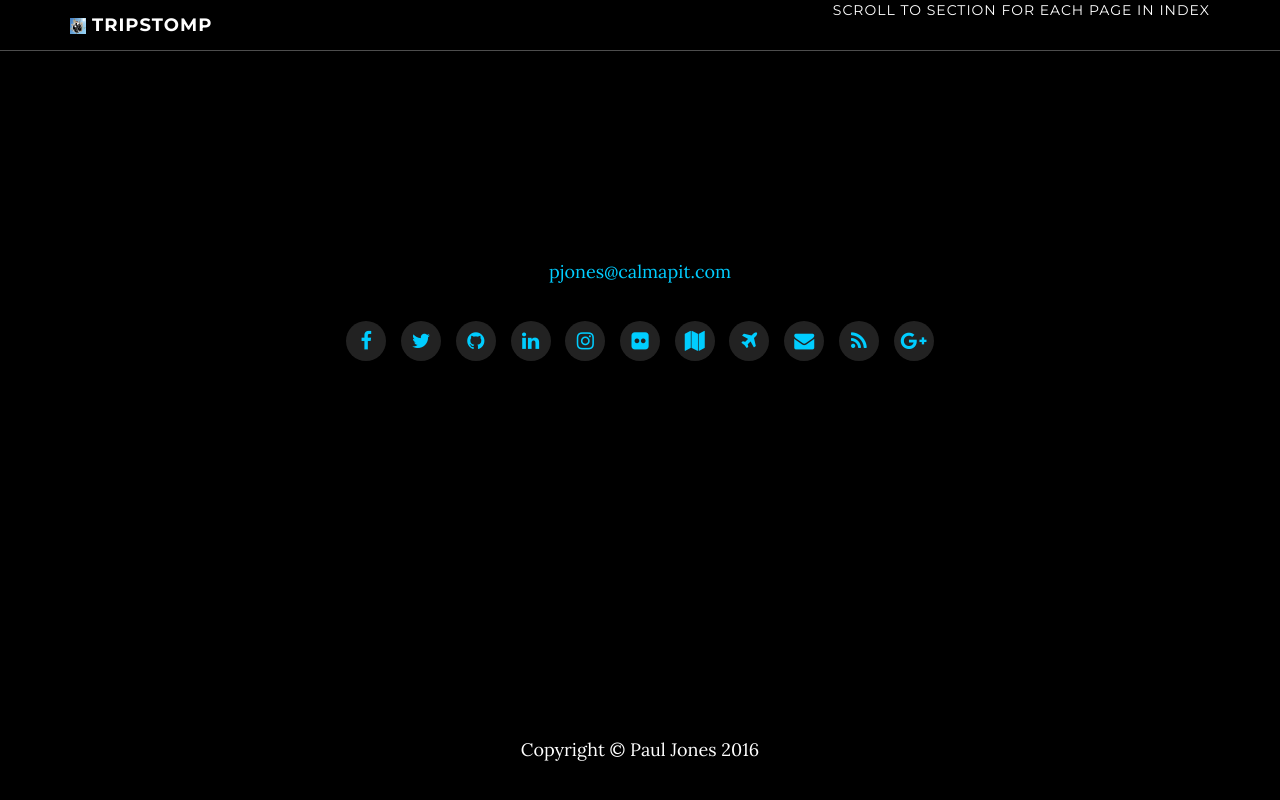
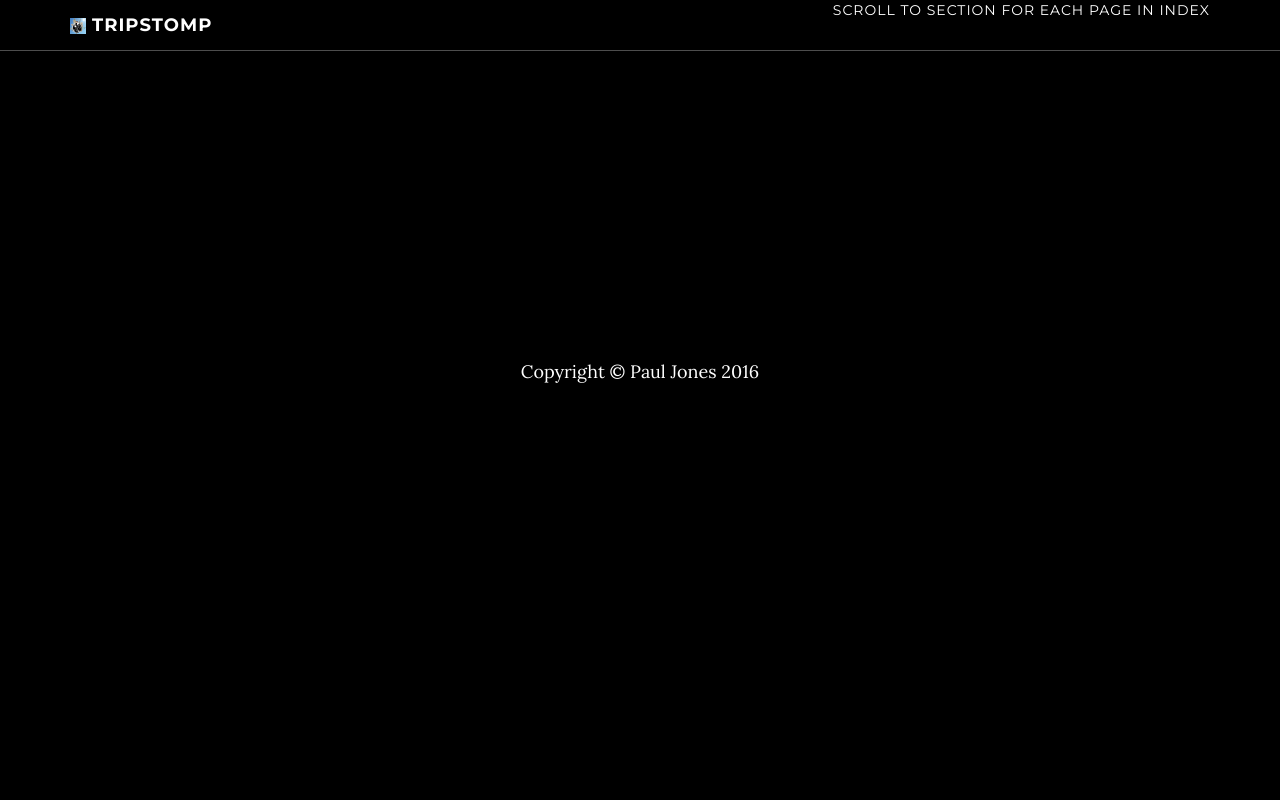
Before and after one commit to shmiko/shmiko.github.io, a Jekyll site: the page built from index.html, in a window 1280 px wide and 900 px high, scrolled down 7937 px. Shown: the top 800 px of the window. Built offline with Jekyll 4.4.1, drawn with Linux system fonts in a browser that asks for light colours; nearby versions of some CDN libraries; comment, search, counter and statistics services are not loaded; after the commit the page ends 8546 px from its top, so only the background shows below that.

Commit message:
travel fix map

```diff
--- a/_includes/map.html
+++ b/_includes/map.html
@@ -1,40 +1,3 @@
 
-
-<!-- Contact Start -->
-
-<section id="{{ page.section-type }}" class="container content-section text-center">
-  <div class="row">
-    <div class="col-md-10 col-md-offset-1 text-center">
-
-      {{ page.content | markdownify }}
-
-      {% if site.email %}
-        {% if site.email contains '@' %}
-          {% assign newemail = site.email | split: '@' %}
-            <p class="text-center">
-            <script>
-              function join_at_email(user, domain){
-              return (user && domain)?(user + "@" + domain):"";
-              }
-              document.write('<a href="mailto:'
-              + join_at_email( "{{ newemail[0] }}", "{{ newemail[1] }}" )
-              + '">'
-              + join_at_email( "{{ newemail[0] }}", "{{ newemail[1] }}" )
-              + '</a>'
-              );
-              </script>
-            </p>
-        {% else %}
-          <p class="text-center"><a href="mailto:{{ site.email }}">{{ site.email }}</a></p>
-        {% endif %}
-      {% endif %}
-
-      {% include social-buttons.html %}
-
-    </div>
-  </div>
-</section>
-
-<!-- Contact End -->
 <!-- Map Section -->
     <div id="map"></div>
```
